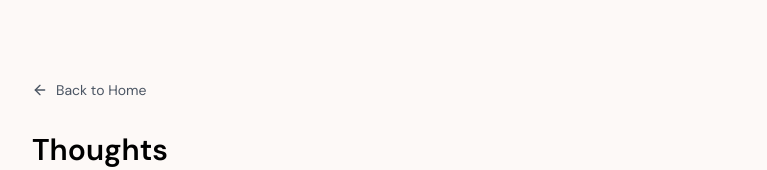
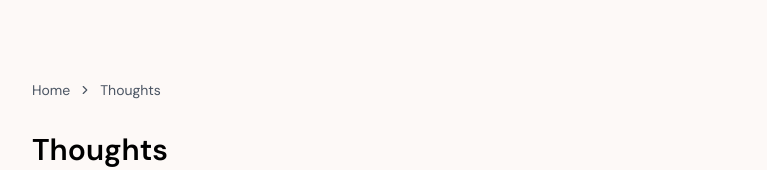
Before and after one commit to c-goenka/personal-website, a Next.js app: page /thoughts in a window 1280 px wide. Shown: the top 170 px of the page, without its empty margins (256-1023 px from the left). Built offline with nearby package versions, Linux system fonts and the light colour scheme.

Commit message:
added breadcrumb navigation

```diff
--- a/src/app/thoughts/[slug]/page.tsx
+++ b/src/app/thoughts/[slug]/page.tsx
@@ -1,8 +1,8 @@
-import Link from "next/link";
-import { LuArrowLeft, LuClock, LuFileText, LuCalendar } from "react-icons/lu";
+import { LuClock, LuFileText, LuCalendar } from "react-icons/lu";
 import { notFound } from "next/navigation";
 import { getThought, getAllThoughts, formatDate } from "../../../data/thoughts";
 import { MarkdownContent } from "../../../components/MarkdownContent";
+import { Breadcrumb } from "../../../components/Breadcrumb";
 
 interface PageProps {
     params: {
@@ -17,18 +17,16 @@ export default function ThoughtPage({ params }: PageProps) {
         notFound();
     }
 
+    const breadcrumbItems = [
+        { label: "Home", href: "/" },
+        { label: "Thoughts", href: "/thoughts" },
+        { label: thought.title, href: `/thoughts/${thought.id}` }
+    ];
+
     return (
         <div className="max-w-3xl mx-auto px-8 py-20">
-            {/* Back to Thoughts */}
-            <div className="mb-8">
-                <Link
-                    href="/thoughts"
-                    className="text-muted hover:text-muted-hover transition-colors text-sm flex items-center gap-2"
-                >
-                    <LuArrowLeft size={16} />
-                    Back to Thoughts
-                </Link>
-            </div>
+            {/* Breadcrumb Navigation */}
+            <Breadcrumb items={breadcrumbItems} />
 
             {/* Article Header */}
             <article>
--- a/src/app/thoughts/page.tsx
+++ b/src/app/thoughts/page.tsx
@@ -1,22 +1,20 @@
 import Link from "next/link";
-import { LuArrowLeft, LuClock, LuFileText } from "react-icons/lu";
+import { LuClock, LuFileText } from "react-icons/lu";
 import { getAllThoughts, formatDate } from "../../data/thoughts";
+import { Breadcrumb } from "../../components/Breadcrumb";
 
 export default function Thoughts() {
     const thoughts = getAllThoughts();
 
+    const breadcrumbItems = [
+        { label: "Home", href: "/" },
+        { label: "Thoughts", href: "/thoughts" }
+    ];
+
     return (
         <div className="max-w-3xl mx-auto px-8 py-20">
-            {/* Back to Home */}
-            <div className="mb-8">
-                <Link
-                    href="/"
-                    className="text-muted hover:text-muted-hover transition-colors text-sm flex items-center gap-2"
-                >
-                    <LuArrowLeft size={16} />
-                    Back to Home
-                </Link>
-            </div>
+            {/* Breadcrumb Navigation */}
+            <Breadcrumb items={breadcrumbItems} />
 
             <h1 className="text-3xl font-semibold mb-8">Thoughts</h1>
 
--- /dev/null
+++ b/src/components/Breadcrumb.tsx
@@ -0,0 +1,37 @@
+import Link from "next/link";
+import { LuChevronRight } from "react-icons/lu";
+
+interface BreadcrumbItem {
+    label: string;
+    href: string;
+}
+
+interface BreadcrumbProps {
+    items: BreadcrumbItem[];
+}
+
+export function Breadcrumb({ items }: BreadcrumbProps) {
+    return (
+        <nav className="mb-8">
+            <div className="flex items-center gap-2 text-sm">
+                {items.map((item, index) => (
+                    <div key={index} className="flex items-center gap-2">
+                        {index > 0 && (
+                            <LuChevronRight size={14} className="text-muted" />
+                        )}
+                        {index === items.length - 1 ? (
+                            <span className="text-muted">{item.label}</span>
+                        ) : (
+                            <Link
+                                href={item.href}
+                                className="text-muted hover:text-muted-hover transition-colors"
+                            >
+                                {item.label}
+                            </Link>
+                        )}
+                    </div>
+                ))}
+            </div>
+        </nav>
+    );
+}
```
